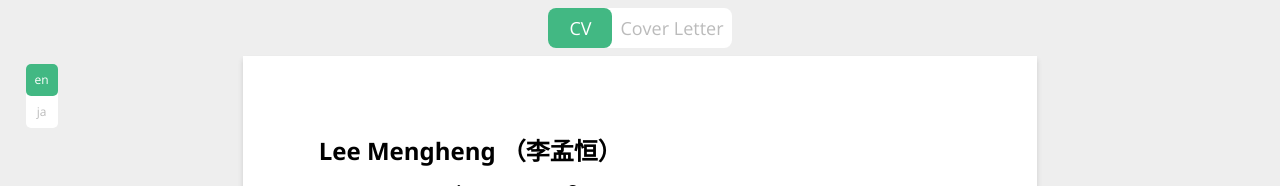
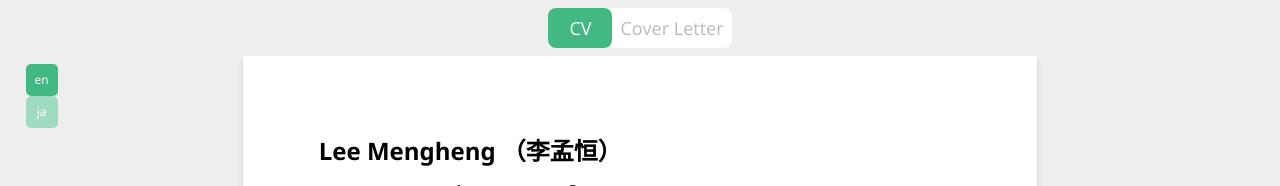
Before and after one commit to kylelmh/cv-html, a Vue app: page / in a window 1280 px wide. In both pictures the pointer is over the label "ja". Shown: the top 186 px of the page. Built offline with nearby package versions, Linux system fonts and the light colour scheme.

Commit message:
improved locale selector ux

```diff
--- a/stylesheets/globals.scss
+++ b/stylesheets/globals.scss
@@ -10,6 +10,12 @@
   &.active {
     background-color: #42b883;
     color: #fff;
+  }
+  &:not(.active):hover {
+    opacity: 0.5;
+    background-color: #42b883;
+    color: #fff;
+    cursor: pointer;
   }
 }
 
@@ -35,6 +41,7 @@
   text-align: center;
   line-height: 50px;
   background-color: #fff;
+  transition: 0.3s;
   cursor: pointer;
   &:hover {
     color: #fff;
```
